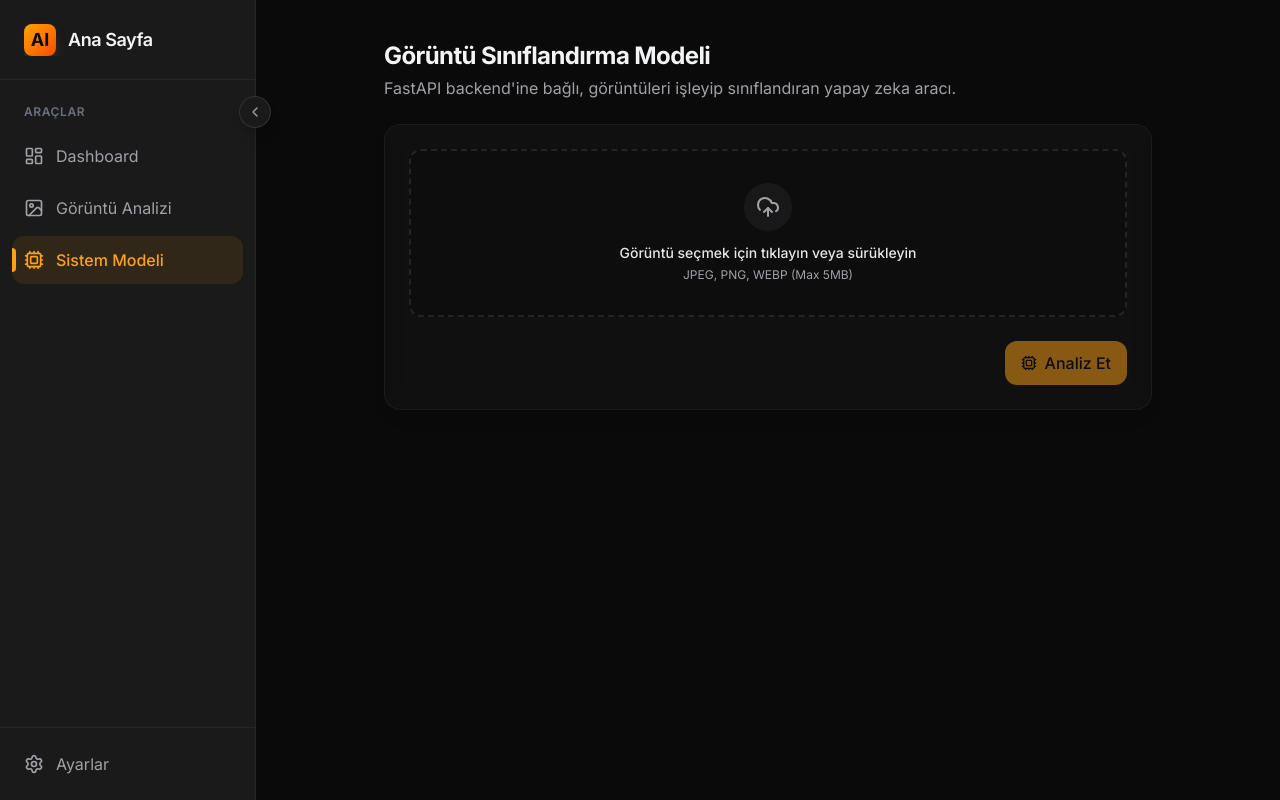
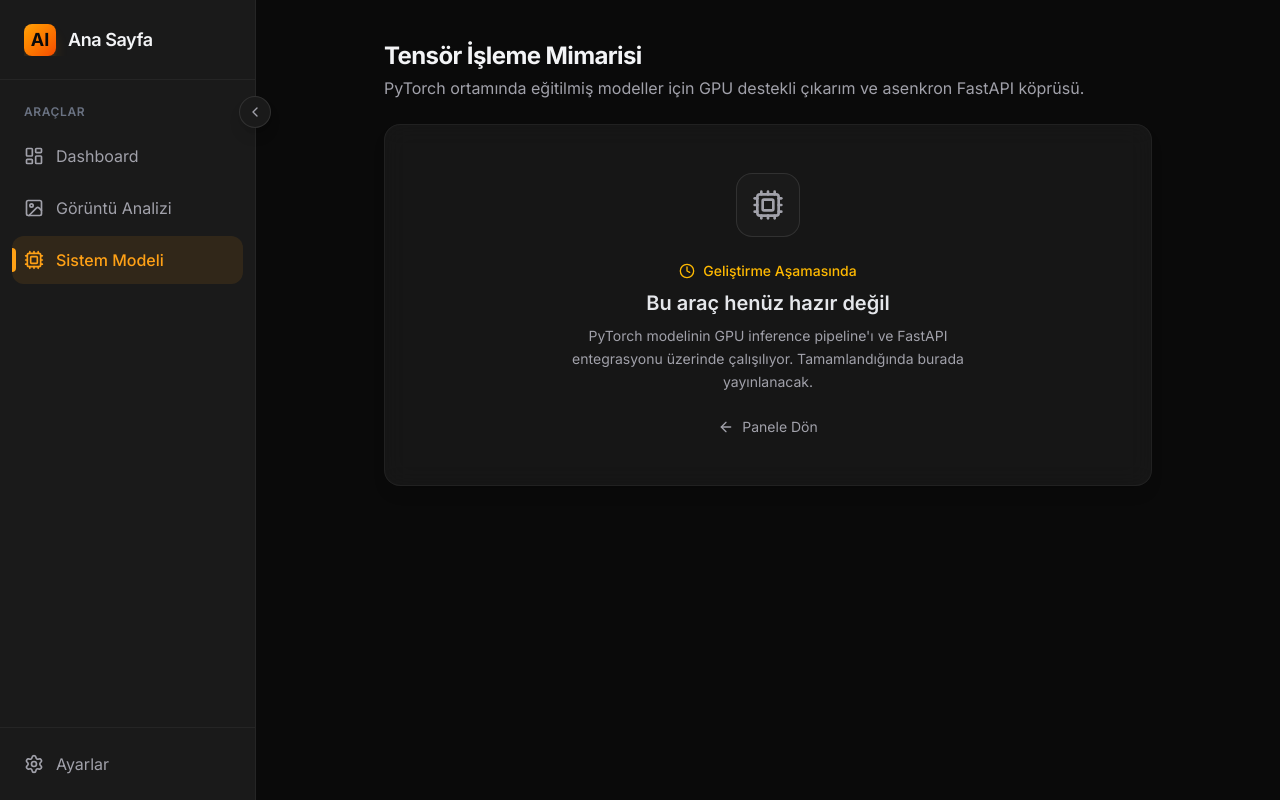
Before and after one commit to omerfarukpirhasanoglu/pirhasanoglu.com, a Next.js app: page /dashboard/tool-2 in a window 1280 px wide. Built offline with nearby package versions, Linux system fonts and the light colour scheme.

Commit message:
giant fix

```diff
--- a/src/app/dashboard/tool-2/page.tsx
+++ b/src/app/dashboard/tool-2/page.tsx
@@ -1,12 +1,50 @@
-import ImageAnalyzer from "@/src/components/features/ImageAnalyzer";
+import { Clock, Cpu, ArrowLeft } from "lucide-react";
+import Link from "next/link";
 
 export default function Tool2Page() {
   return (
     <div className="w-full animate-in fade-in slide-in-from-bottom-4 duration-500">
-      <ImageAnalyzer
-        title="Görüntü Sınıflandırma Modeli"
-        description="FastAPI backend'ine bağlı, görüntüleri işleyip sınıflandıran yapay zeka aracı."
-      />
+      <div className="max-w-3xl mx-auto flex flex-col gap-6">
+
+        {/* Başlık */}
+        <div>
+          <h2 className="text-2xl font-bold tracking-tight text-gray-100">
+            Tensör İşleme Mimarisi
+          </h2>
+          <p className="text-textMuted mt-1">
+            PyTorch ortamında eğitilmiş modeller için GPU destekli çıkarım ve asenkron FastAPI köprüsü.
+          </p>
+        </div>
+
+        {/* Yapım aşamasında kartı */}
+        <div className="glass-panel rounded-2xl p-12 border border-white/5 flex flex-col items-center justify-center text-center gap-6">
+
+          <div className="w-16 h-16 rounded-2xl bg-surface flex items-center justify-center border border-white/10">
+            <Cpu className="w-8 h-8 text-textMuted" />
+          </div>
+
+          <div className="flex flex-col gap-2">
+            <div className="flex items-center justify-center gap-2">
+              <Clock className="w-4 h-4 text-amber-400" />
+              <span className="text-sm font-medium text-amber-400">Geliştirme Aşamasında</span>
+            </div>
+            <h3 className="text-xl font-semibold text-gray-200">Bu araç henüz hazır değil</h3>
+            <p className="text-textMuted text-sm max-w-md leading-relaxed">
+              PyTorch modelinin GPU inference pipeline'ı ve FastAPI entegrasyonu üzerinde çalışılıyor.
+              Tamamlandığında burada yayınlanacak.
+            </p>
+          </div>
+
+          <Link
+            href="/dashboard"
+            className="flex items-center gap-2 text-sm text-textMuted hover:text-accent transition-colors duration-250"
+          >
+            <ArrowLeft className="w-4 h-4" />
+            Panele Dön
+          </Link>
+
+        </div>
+      </div>
     </div>
   );
 }
--- a/src/app/page.tsx
+++ b/src/app/page.tsx
@@ -1,8 +1,7 @@
 import Link from "next/link";
 import { ArrowRight, Cpu, Network, Layers, Terminal } from "lucide-react";
 import Footer from "@/src/components/layout/Footer";
-import { Covered_By_Your_Grace } from "next/font/google";
-
+import Image from "next/image";
 export default function LandingPage() {
   return (
     <div className="min-h-screen flex flex-col bg-background">
@@ -51,8 +50,8 @@ export default function LandingPage() {
           </div>
 
           <div className="space-y-6 text-textMuted leading-relaxed text-lg">
-            <img src="https://media.licdn.com/dms/image/v2/D4D03AQHQVkJrzhJqlw/profile-displayphoto-scale_400_400/B4DZy6ZmdKG8Ak-/0/1772653804546?e=1774483200&v=beta&t=Ah3YhkWuWRZ0cMrF-gq4Ol_54wk1-gSJFfVLmBD8oN0"
-            alt="architect" width={90} height={90} style={{borderRadius: "7%"}}/>
+
+            <Image src="/profile.png" alt="Ömer Faruk Pirhasanoğlu" width={90} height={90} style={{ borderRadius: "7%" }} />
             <h3 className="text-xl font-semibold text-white">Ömer Faruk PİRHASANOĞLU</h3>
             <p>
               Bilgisayar Mühendisliği 3.Sınıf öğrencisiyim. Yapıcı, Çözüm odaklı ve olabildiğince optimize AI teknolojileri geliştiriyorum.
--- a/src/components/features/ImageAnalyzer.tsx
+++ b/src/components/features/ImageAnalyzer.tsx
@@ -4,6 +4,15 @@ import { useState } from "react";
 import { UploadCloud, FileImage, Cpu, AlertCircle } from "lucide-react";
 import { Button } from "@/src/components/ui/Button";
 import { Card } from "@/src/components/ui/Card";
+import { API_CONFIG } from "@/src/config/api"; // ✅ artık config'den geliyor
+
+// ✅ API'den dönen verinin şeklini TypeScript'e tanıtıyoruz
+// FastAPI'n farklı alanlar dönüyorsa burası güncellenmeli
+interface AnalysisResult {
+  mesaj: string;
+  dosya_boyutu_mb: number;
+  ai_tahmini: string;
+}
 
 interface ImageAnalyzerProps {
   title: string;
@@ -14,50 +23,50 @@ export default function ImageAnalyzer({ title, description }: ImageAnalyzerProps
   const [selectedFile, setSelectedFile] = useState<File | null>(null);
   const [previewUrl, setPreviewUrl] = useState<string | null>(null);
   const [isLoading, setIsLoading] = useState(false);
-  const [result, setResult] = useState<any>(null);
+  const [result, setResult] = useState<AnalysisResult | null>(null);
   const [error, setError] = useState<string | null>(null);
 
-  // Kullanıcı dosya seçtiğinde çalışan fonksiyon
   const handleFileChange = (e: React.ChangeEvent<HTMLInputElement>) => {
     const file = e.target.files?.[0];
     if (file) {
       setSelectedFile(file);
       setError(null);
       setResult(null);
-      // Ekranda göstermek için dosyanın geçici URL'si
       setPreviewUrl(URL.createObjectURL(file));
     }
   };
 
-  // Fotoğrafı FastAPI sunucusuna gönderen fonksiyon
   const handleAnalyze = async () => {
     if (!selectedFile) return;
 
     setIsLoading(true);
     setError(null);
 
-    // (FormData)
     const formData = new FormData();
     formData.append("file", selectedFile);
 
     try {
-      // FastAPI sunucusuna POST isteği
-      const response = await fetch("http://localhost:8000/api/analyze-image", {
+      //  Hardcoded URL kaldırıldı, config'den okunuyor
+      const url = `${API_CONFIG.BASE_URL}${API_CONFIG.ENDPOINTS.ANALYZE_IMAGE}`;
+      const response = await fetch(url, {
         method: "POST",
         body: formData,
-        // DİKKAT: FormData kullanırken "Content-Type" header'ı manuel EKLENMEZ. Tarayıcı kendi halleder.
+        // DİKKAT: FormData kullanırken "Content-Type" header'ı manuel eklenmez, tarayıcı halleder.
       });
 
       if (!response.ok) {
-        throw new Error("Sunucu ile iletişim kurulamadı.");
+        throw new Error(`Sunucu hatası: ${response.status}`);
       }
 
-      //FastAPI sonucunu JSON olarak okuyoruz
-      const data = await response.json();
+      const data: AnalysisResult = await response.json(); //  tip güvencesiyle okuyoruz
       setResult(data);
 
-    } catch (err: any) {
-      setError(err.message || "Bilinmeyen bir hata oluştu.");
+    } catch (err: unknown) { // ✅ any yerine unknown
+      if (err instanceof Error) {
+        setError(err.message);
+      } else {
+        setError("Bilinmeyen bir hata oluştu.");
+      }
     } finally {
       setIsLoading(false);
     }
@@ -65,7 +74,6 @@ export default function ImageAnalyzer({ title, description }: ImageAnalyzerProps
 
   return (
     <div className="max-w-3xl mx-auto flex flex-col gap-6">
-      {/* Üst Başlık */}
       <div>
         <h2 className="text-2xl font-bold tracking-tight text-gray-100">{title}</h2>
         <p className="text-textMuted mt-1">{description}</p>
@@ -81,7 +89,6 @@ export default function ImageAnalyzer({ title, description }: ImageAnalyzerProps
             onChange={handleFileChange}
             className="absolute inset-0 w-full h-full opacity-0 cursor-pointer z-10"
           />
-
           {previewUrl ? (
             <div className="flex flex-col items-center gap-4 animate-in zoom-in-95 duration-300">
               <div className="w-32 h-32 relative rounded-lg overflow-hidden border border-white/10 shadow-lg">
@@ -129,7 +136,6 @@ export default function ImageAnalyzer({ title, description }: ImageAnalyzerProps
               <FileImage className="w-5 h-5 text-accent" />
               <h3 className="font-medium text-gray-200">Analiz Sonucu</h3>
             </div>
-
             <div className="grid grid-cols-2 gap-4">
               <div className="p-3 bg-background/50 rounded-lg border border-white/5">
                 <p className="text-xs text-textMuted mb-1">Durum</p>
--- a/src/components/layout/Sidebar.tsx
+++ b/src/components/layout/Sidebar.tsx
@@ -9,24 +9,26 @@ import {
   Settings,
   ChevronLeft,
   ChevronRight,
-  Cpu
+  Cpu,
+  LucideIcon,
 } from "lucide-react";
 
-export default function Sidebar() {
-  const [isCollapsed, setIsCollapsed] = useState(false);
-  const pathname = usePathname();
+// item: any yerine gerçek bir interface tanımladık
+interface MenuItem {
+  name: string;
+  href: string;
+  icon: LucideIcon; // lucide-react ikonları için doğru tip bu
+}
 
-  const menuItems = [
-    { name: "Dashboard", href: "/dashboard", icon: LayoutDashboard },
-    { name: "Görüntü Analizi", href: "/dashboard/tool-1", icon: ImageIcon },
-    { name: "Sistem Modeli", href: "/dashboard/tool-2", icon: Cpu },
-  ];
+// NavItem, Sidebar'ın dışına çıkarıldı — artık her render'da yeniden oluşturulmuyor
+// isCollapsed ve pathname dışarıdan prop olarak geliyor
+interface NavItemProps {
+  item: MenuItem;
+  isCollapsed: boolean;
+  pathname: string;
+}
 
-  const bottomItems = [
-    { name: "Ayarlar", href: "/dashboard/settings", icon: Settings },
-  ];
-
-  const NavItem = ({ item }: { item: any }) => {
+function NavItem({ item, isCollapsed, pathname }: NavItemProps) {
   const isActive = pathname === item.href;
   const Icon = item.icon;
 
@@ -52,14 +54,29 @@ export default function Sidebar() {
       )}
     </Link>
   );
-  };
+}
+
+export default function Sidebar() {
+  const [isCollapsed, setIsCollapsed] = useState(false);
+  const pathname = usePathname();
+
+  // Tip MenuItem[] — yanlış alan yazsak TypeScript anında uyarır
+  const menuItems: MenuItem[] = [
+    { name: "Dashboard", href: "/dashboard", icon: LayoutDashboard },
+    { name: "Görüntü Analizi", href: "/dashboard/tool-1", icon: ImageIcon },
+    { name: "Sistem Modeli", href: "/dashboard/tool-2", icon: Cpu },
+  ];
+
+  const bottomItems: MenuItem[] = [
+    { name: "Ayarlar", href: "/dashboard/settings", icon: Settings },
+  ];
 
   return (
     <aside
       className={`relative h-screen bg-surface border-r border-white/5 flex flex-col transition-all duration-300 soft-ease z-20
         ${isCollapsed ? "w-20" : "w-64"}`}
     >
-      {/*header*/}
+      {/* Header */}
       <div className="h-20 flex items-center px-6 border-b border-white/5 shrink-0">
         <Link href="/" className="flex items-center gap-3 overflow-hidden whitespace-nowrap group w-full">
           <div className="w-8 h-8 rounded-lg bg-linear-to-br from-accent to-orange-600 flex items-center justify-center shrink-0 shadow-lg shadow-accent/20 group-hover:shadow-accent/40 transition-shadow duration-300">
@@ -77,13 +94,13 @@ export default function Sidebar() {
           Araçlar
         </div>
         {menuItems.map((item) => (
-          <NavItem key={item.href} item={item} />
+          <NavItem key={item.href} item={item} isCollapsed={isCollapsed} pathname={pathname} />
         ))}
       </nav>
 
       <div className="p-3 border-t border-white/5 flex flex-col gap-1">
         {bottomItems.map((item) => (
-          <NavItem key={item.href} item={item} />
+          <NavItem key={item.href} item={item} isCollapsed={isCollapsed} pathname={pathname} />
         ))}
       </div>
 
--- a/src/config/api.ts
+++ b/src/config/api.ts
@@ -1,6 +1,6 @@
 export const API_CONFIG = {
-  BASE_URL: process.env.NEXT_PUBLIC_API_URL || "http://localhost:3000",
+  BASE_URL: process.env.NEXT_PUBLIC_API_URL || "http://localhost:8000",
   ENDPOINTS: {
-    ANALYZE_IMAGE: "/api/predict",
+    ANALYZE_IMAGE: "/api/analyze-image",
   },
-};
+} as const;
--- a/src/global.d.ts
+++ /dev/null
@@ -1,4 +0,0 @@
-declare module '*.css' {
-  const content: { [className: string]: string };
-  export default content;
-}
```
Also changed, not shown: src/app/dashboard/settings/page.tsx (+63 -64 lines). Lines whose indentation alone changed are shown as unchanged.
